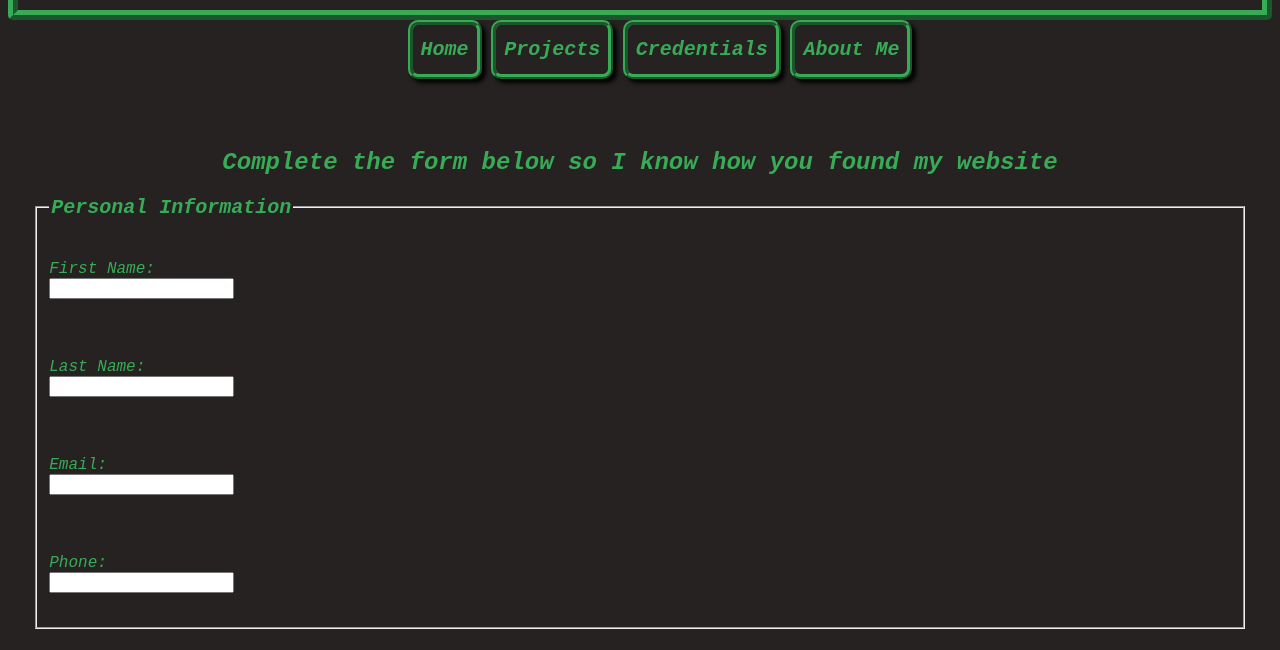
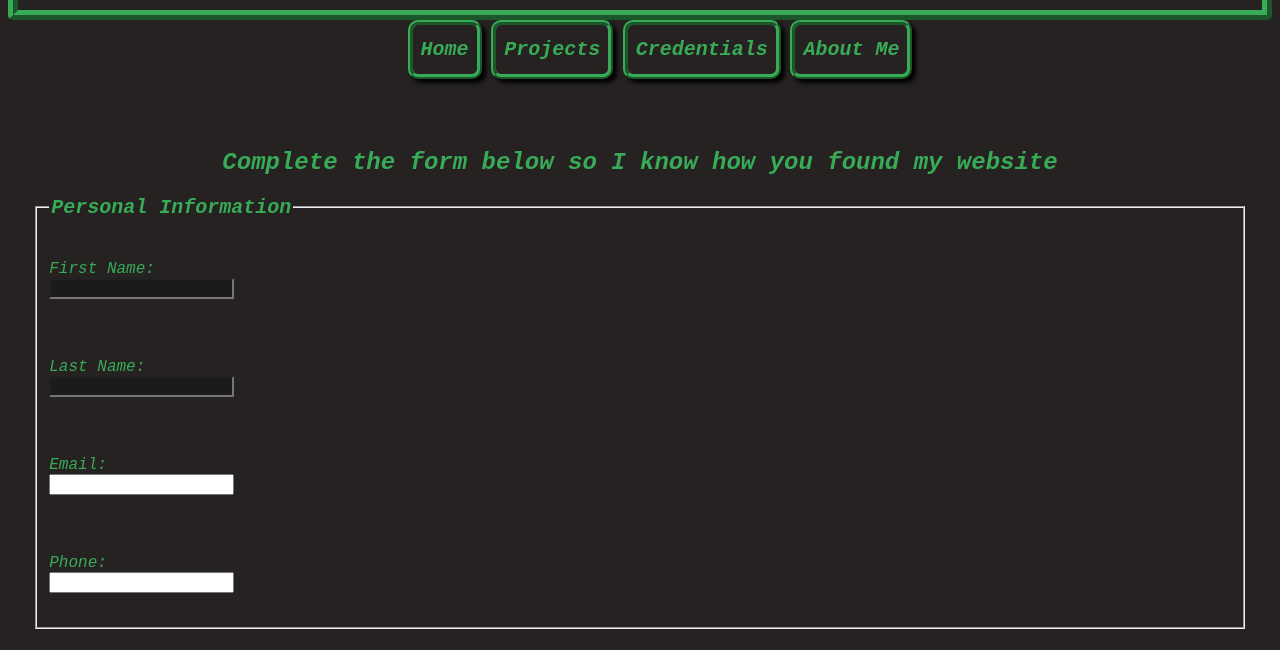
Before and after one commit to JoshuaEber/JoshEber.github.io, a plain HTML site: page credentials.html in a window 1280 px wide. Shown: the part 101-751 px from the top of the page. Drawn offline with Linux system fonts and the light colour scheme.

Commit message:
Update styles.css

```diff
--- a/styles.css
+++ b/styles.css
@@ -193,6 +193,10 @@ form #submit{
     font-size: 1em;
     border-radius: 10px;
 }
+input[type=text] {
+  background-color: #1c1b1b;
+  color: #38ab57;
+}
 @media screen and(min-width: 630px), print {
 
 h1{
```
